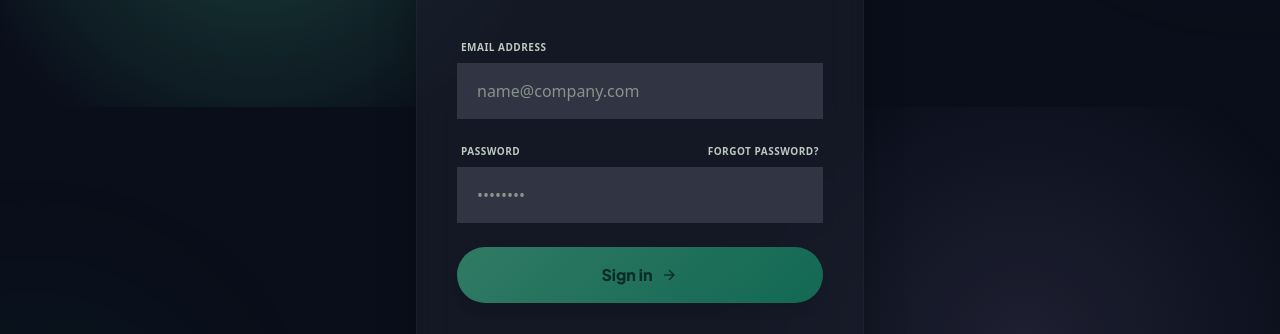
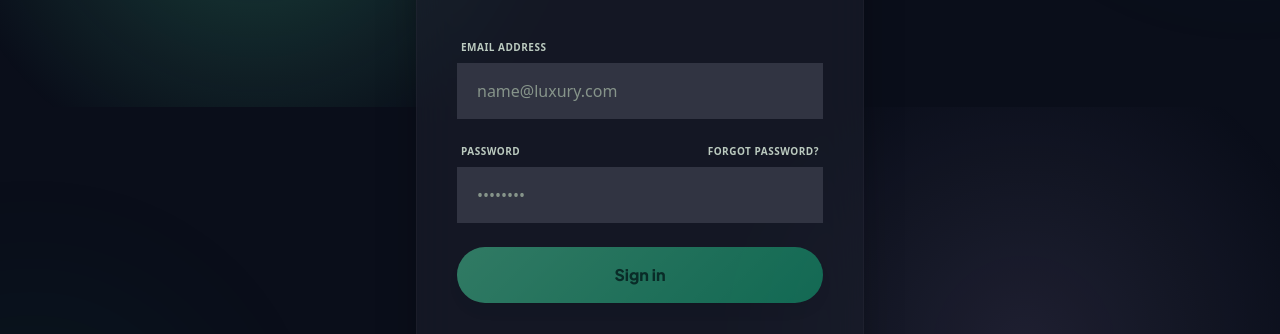
Before and after one commit to johankaito/reward-relay, a Next.js app in the folder app/: page /login in a window 1280 px wide. Shown: the part 293-627 px from the top of the page. Built offline with nearby package versions, Linux system fonts and the light colour scheme; no server answers; the database is empty.

Commit message:
fix(login): wrap arrow in md:hidden span, fix desktop placeholder to luxury.com

```diff
--- a/app/src/app/(auth)/login/page.tsx
+++ b/app/src/app/(auth)/login/page.tsx
@@ -137,7 +137,7 @@ export default function LoginPage() {
                   value={email}
                   onChange={(e) => setEmail(e.target.value)}
                   required
-                  placeholder="name@company.com"
+                  placeholder="name@luxury.com"
                   className="w-full h-14 bg-surface-container-highest border-none rounded-2xl md:rounded-lg pl-12 md:pl-5 pr-4 text-on-surface placeholder:text-outline focus:outline-none focus:ring-2 focus:ring-[#4edea3]/20 transition-all font-medium"
                 />
               </div>
@@ -208,7 +208,9 @@ export default function LoginPage() {
                 <>
                   Sign in
                   {/* Mobile only: arrow icon */}
-                  <span className="md:hidden material-symbols-outlined group-hover:translate-x-1 transition-transform" style={{ fontSize: "18px" }}>arrow_forward</span>
+                  <span className="md:hidden">
+                    <span className="material-symbols-outlined group-hover:translate-x-1 transition-transform" style={{ fontSize: "18px" }}>arrow_forward</span>
+                  </span>
                 </>
               )}
             </button>
```
